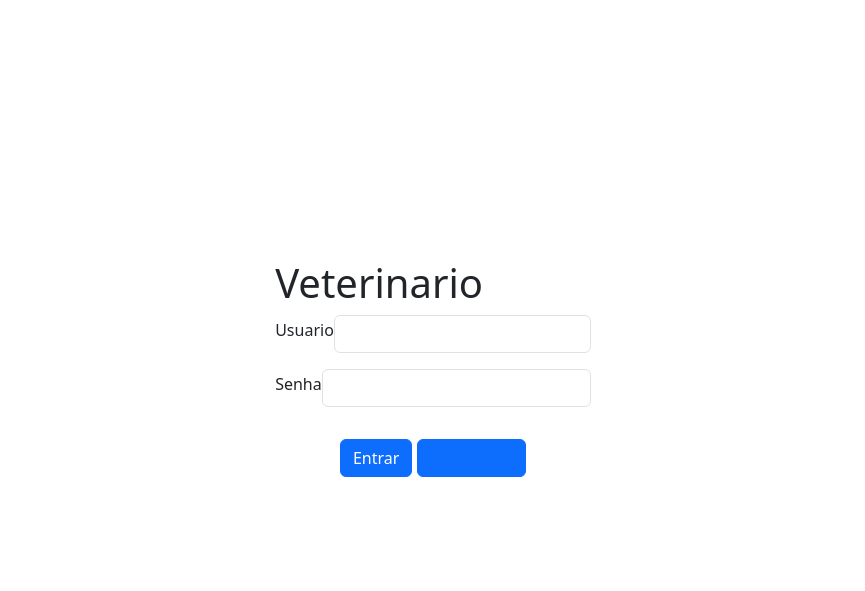
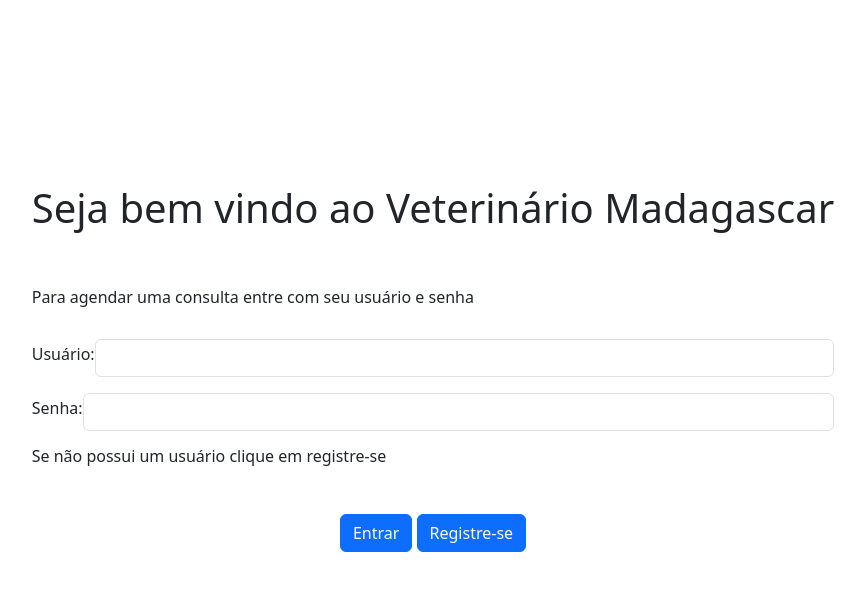
Before and after one commit to deborahbezerrolv/ProjetoPHP, a PHP site: page /pagLogin.php in a window 1280 px wide. Shown: the top 591 px of the page, without its empty margins (207-1072 px from the left). Run offline with PHP 8.4, Linux system fonts and the light colour scheme.

Commit message:
alteracoesmenu

```diff
--- a/cabecalho.php
+++ b/cabecalho.php
@@ -52,6 +52,10 @@
           display: flex;
           align-items: center;
         }
+        .text-center {
+          background-color: white;
+          align-items: center;
+        }
     </style>
     <link href="https://cdn.jsdelivr.net/npm/bootstrap@5.3.3/dist/css/bootstrap.min.css" rel="stylesheet" integrity="sha384-QWTKZyjpPEjISv5WaRU9OFeRpok6YctnYmDr5pNlyT2bRjXh0JMhjY6hW+ALEwIH" crossorigin="anonymous">
   </head>
--- a/formLogin.php
+++ b/formLogin.php
@@ -4,21 +4,22 @@
             <div class="mt-3">
                 <form action="verificaLogin.php" method="post">
                     <div>
-                        <h1>Veterinario</h1>
+                        <h1>Seja bem vindo ao Veterinário Madagascar</h1><br>
+                    </div><br>
+                    <div> <h6>Para agendar uma consulta entre com seu usuário e senha </h6> </div><br>
+                    <div class="mb-3">
+                        <label for="usuario" class="form-label">Usuário:       </label><br>
+                        <input type="text" name="usuario" class="form-control" id="exampleInputEmail1" aria-describedby=""><br>
                     </div>
                     <div class="mb-3">
-                        <label for="usuario" class="form-label">Usuario</label>
-                        <input type="text" name="usuario" class="form-control" id="exampleInputEmail1" aria-describedby="">
+                        <label for="senha" class="form-label">Senha:     </label><br>
+                        <input type="password" name="senha" class="form-control" id="senha"><br>
                     </div>
-                    <div class="mb-3">
-                        <label for="senha" class="form-label">Senha</label>
-                        <input type="password" name="senha" class="form-control" id="senha">
+                    <div><h6> Se não possui um usuário clique em registre-se </h6></div> <br>
+                    <div class="text-center">
+                        <button type="submit" class="btn btn-primary mt-3">Entrar</button>
+                        <button type="submit" class="btn btn-primary mt-3" style="background-color: cian; color: white;">Registre-se</button>
                     </div>
-                    <div class="text-center">
-                        <button type="submit" class="  btn btn-primary mt-3">Entrar</button>
-                        <button type="submit" class="  btn btn-primary mt-3"><a href="cadastro.php">Registre-se</a></button>
-                    </div>
-
                 </form>
             </div>
         </div>
--- a/navbar.php
+++ b/navbar.php
@@ -1,5 +1,6 @@
 <nav class="navbar bg-body-tertiary">
   <div class="container-fluid">
+  <img src="https://encrypted-tbn0.gstatic.com/images?q=tbn:ANd9GcTirmy7zgkqbUjwh7w9WLWJu8WPUVpOzSVZhQ&s" class="rounded float-start" alt="logo1">
     <a class="navbar-brand" href="#">MADAGASCAR</a>
     <button class="navbar-toggler" type="button" data-bs-toggle="offcanvas" data-bs-target="#offcanvasNavbar" aria-controls="offcanvasNavbar" aria-label="Toggle navigation">
       <span class="navbar-toggler-icon"></span>
```
